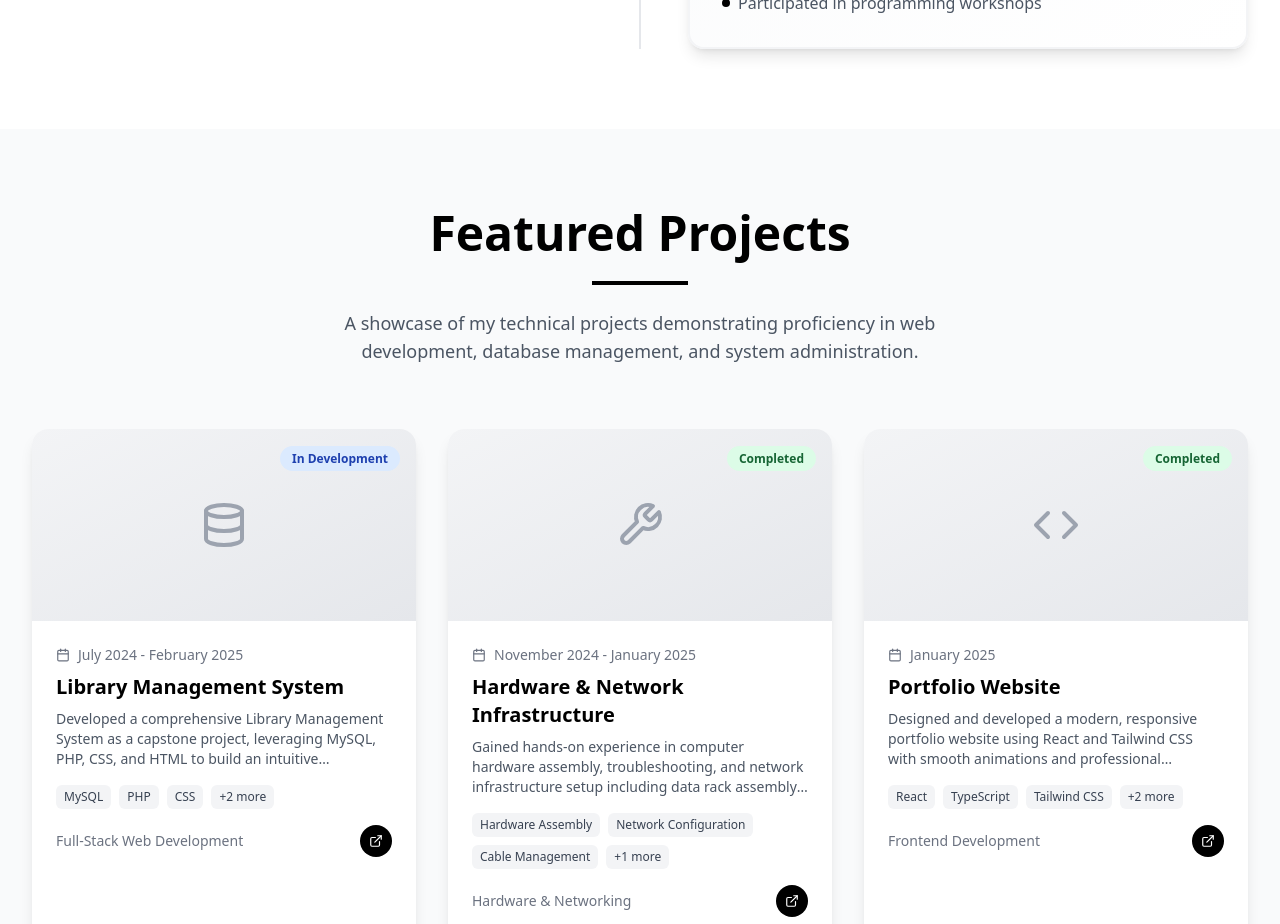
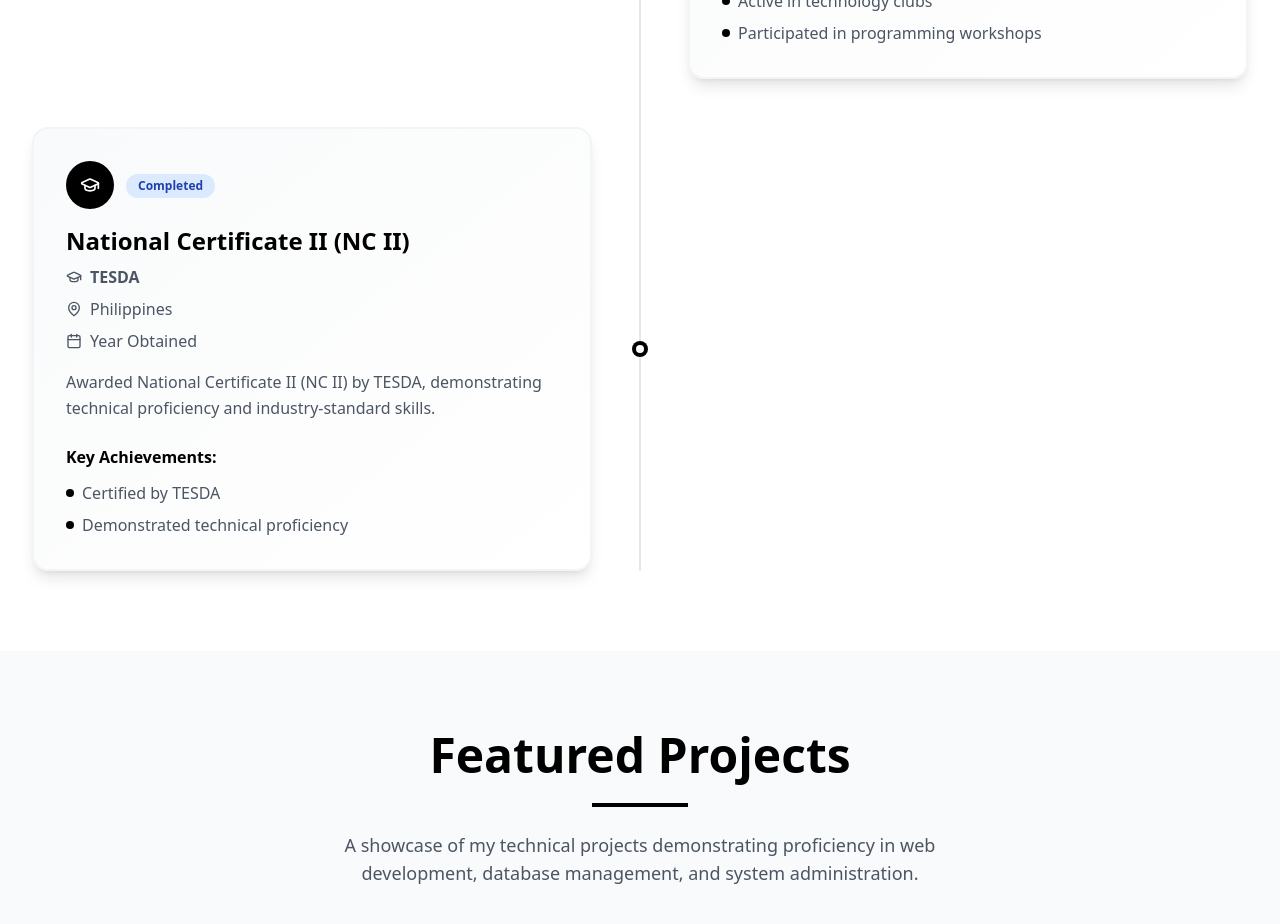
Before and after one commit to HesuCrypt/Portfolio, a React (Vite) app: page / in a window 1280 px wide. Shown: the part 4240-5164 px from the top of the page. Built offline with nearby package versions, Linux system fonts and the light colour scheme.

Commit message:
Add TESDA NC2 certificate to Education and mention in About section

```diff
--- a/src/components/About.tsx
+++ b/src/components/About.tsx
@@ -1,4 +1,3 @@
-import React from 'react';
 import { motion } from 'framer-motion';
 import { User, Target, Heart } from 'lucide-react';
 
@@ -42,6 +41,7 @@ const About = () => {
               Currently pursuing my Bachelor's degree with an impressive GWA of 92.48,
               I combine academic excellence with practical skills in modern web technologies.
               I have accumulated 4 months of hands-on experience in the field, and I believe in continuous learning and staying updated with the latest industry trends.
+              I also hold a TESDA National Certificate II (NC II), further validating my technical skills.
             </p>
 
             <div className="grid grid-cols-3 gap-8">
--- a/src/components/Education.tsx
+++ b/src/components/Education.tsx
@@ -29,6 +29,18 @@ const Education = () => {
         'Honor student throughout senior high',
         'Active in technology clubs',
         'Participated in programming workshops'
+      ]
+    },
+    {
+      degree: 'National Certificate II (NC II)',
+      institution: 'TESDA',
+      location: 'Philippines',
+      period: 'Year Obtained',
+      status: 'Completed',
+      description: 'Awarded National Certificate II (NC II) by TESDA, demonstrating technical proficiency and industry-standard skills.',
+      achievements: [
+        'Certified by TESDA',
+        'Demonstrated technical proficiency'
       ]
     }
   ];
```
